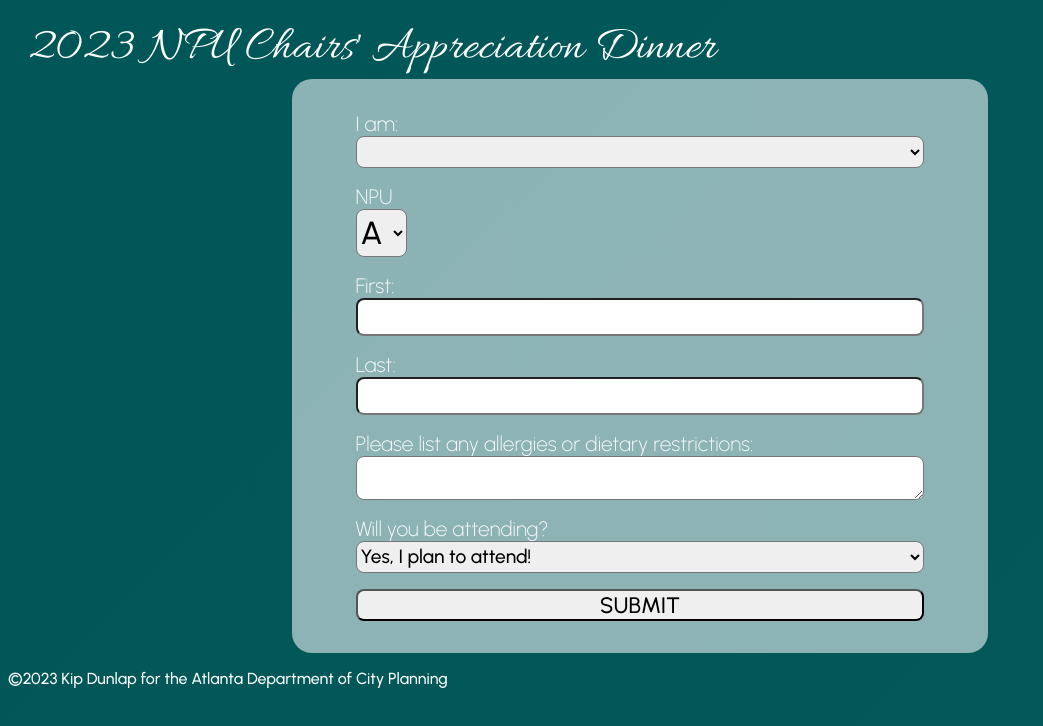
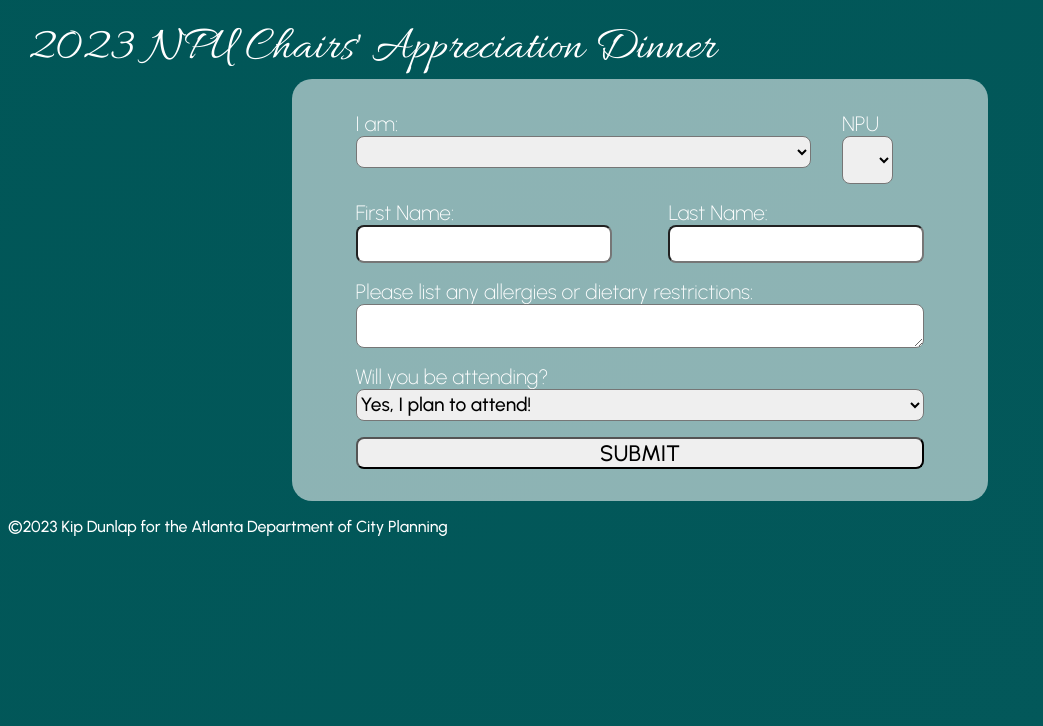
Before and after one commit to UrbaneD0ge/NPU-RSVP, a SvelteKit app: page /RSVP in a window 1280 px wide. Shown: the top 726 px of the page, without its empty margins (0-1043 px from the left). Built offline with nearby package versions, Linux system fonts and the light colour scheme.

Commit message:
Form styles fixed

```diff
--- a/src/routes/RSVP/+page.svelte
+++ b/src/routes/RSVP/+page.svelte
@@ -15,18 +15,21 @@
 
 <div class="card">
   <form method="POST" use:enhance>
-    <div class="formStack">
+    <div class="formRow">
+      <div class="formStack" id="roleRow">
         <label for="ROLE">I am:</label>
         <select name="ROLE" id="ROLE" bind:value={ROLE} required>
           <option selected disabled />
-        <option value="Chair">An NPU Chair</option>
-        <option value="Officer">An NPU Officer</option>
-        <option value="CM">A City Council Member or staff</option>
+          <option value="Chair">an NPU Chair</option>
+          <option value="Officer">an NPU Officer</option>
+          <option value="CM">a City Council Member or staff</option>
         </select>
-
+      </div>
+      <div class="formStack" style="margin:auto">
         {#if ROLE !== 'CM'}
           <label for="NPU">NPU</label>
           <select name="NPU" id="NPU">
+            <option selected disabled />
             <option value="A">A</option>
             <option value="B">B</option>
             <option value="C">C</option>
@@ -56,17 +59,18 @@
           </select>
         {/if}
       </div>
-    <label for="FNAME">First:</label>
-    {#if form?.missing}
-      <p>This field is required!</p>
-    {/if}
+    </div>
+
+    <div class="formRow">
+      <div class="formStack" style="width: 45%;">
+        <label for="FNAME">First Name:</label>
         <input type="text" name="FNAME" id="FNAME" required />
-
-    <label for="LNAME">Last:</label>
-    {#if form?.missing}
-      <p>This field is required!</p>
-    {/if}
+      </div>
+      <div class="formStack" style="width: 45%;">
+        <label for="LNAME">Last Name:</label>
         <input type="text" name="LNAME" id="LNAME" required />
+      </div>
+    </div>
 
     <!-- only show GUEST field if ROLE is Chair -->
     {#if ROLE == 'Chair'}
@@ -101,6 +105,12 @@
   .formStack {
     display: flex;
     flex-direction: column;
+  }
+
+  .formRow {
+    display: flex;
+    flex-direction: row;
+    justify-content: space-between;
   }
 
   button {
@@ -155,4 +165,8 @@
     font-size: 2rem;
     /* scrollbar narrow */
   }
+
+  #roleRow {
+    width: 80%;
+  }
 </style>
```
Lines whose indentation alone changed are shown as unchanged.
